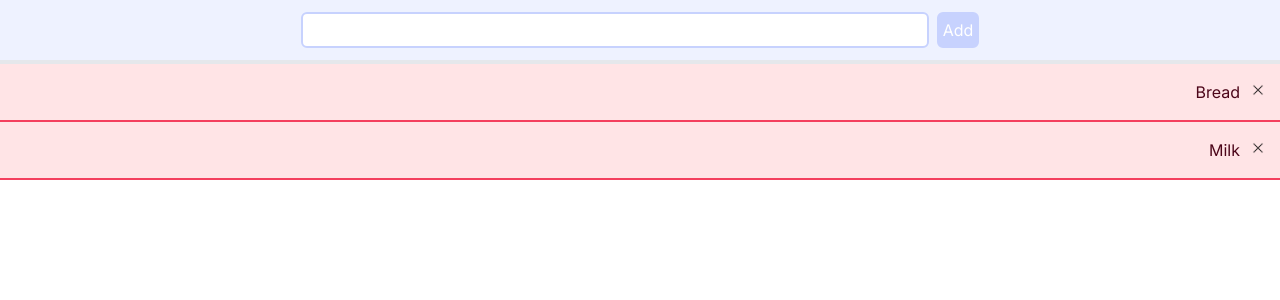
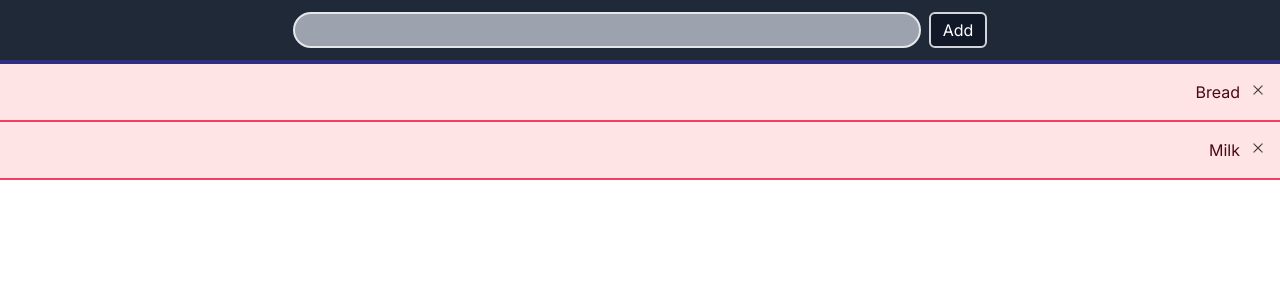
Before and after one commit to Rfrixy/lloyo, a Next.js app: page / in a window 1280 px wide. Shown: the top 300 px of the page. Built offline with nearby package versions, Linux system fonts and the light colour scheme.

Commit message:
update add bar color

```diff
--- a/app/page.tsx
+++ b/app/page.tsx
@@ -26,7 +26,7 @@ export default function Home() {
   return (
     <main className="min-h-screen min-w-screen animated">
       <div>
-        <div className="p-3 bg-indigo-50 w-full border-b-4">
+        <div className="p-3 bg-gray-800 w-full border-b-4 border-indigo-900">
           <form
             className="text-center"
             onSubmit={(e) => {
@@ -52,10 +52,10 @@ export default function Home() {
                 e.preventDefault();
                 console.log(e);
               }}
-              className="outline-none w-1/2  p-1 center rounded-md border-2 border-indigo-200"
+              className="outline-none w-1/2  p-1 px-3 center rounded-full border-2 border-black-200 bg-gray-400"
             ></input>
             <button
-              className="bg-indigo-200 p-1 rounded-md border-2 border-indigo-200 color-indigo-800 text-white ml-2"
+              className="bg-gray-900 p-1 px-3 rounded-md border-2 border-gray-300 color-indigo-800 text-white ml-2"
               type="submit"
             >
               Add
```
